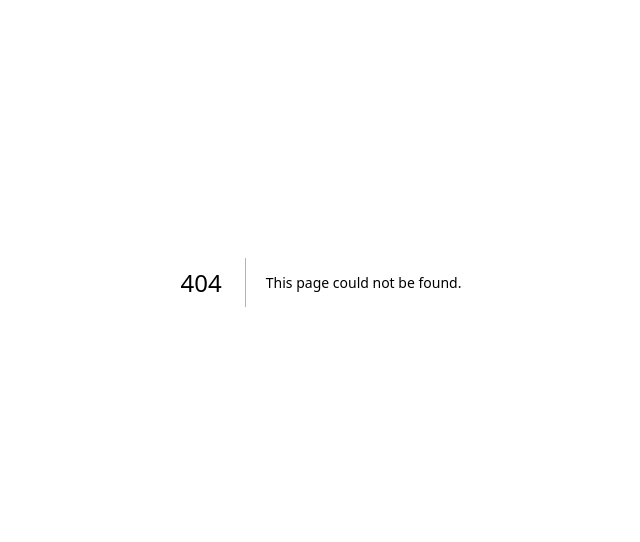
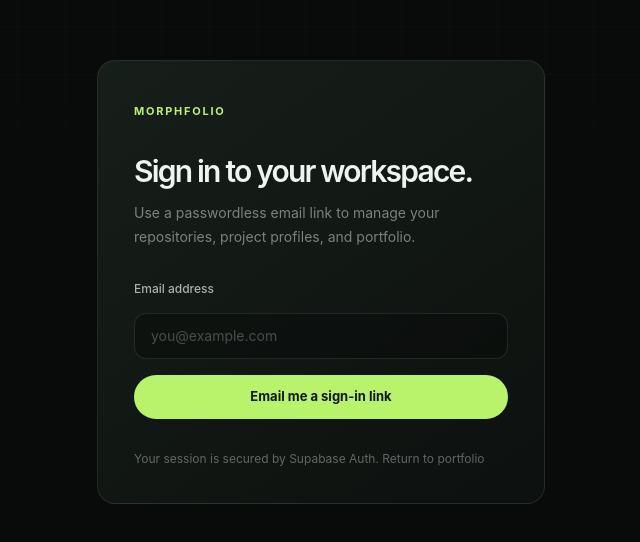
Before and after one commit to victorikaraoha23/morphfolio, a Next.js app: page /login in a window 1280 px wide. Before the commit this address had no page. Shown: the part 118-660 px from the top of the page, without its empty margins (319-959 px from the left). Built offline with nearby package versions, Linux system fonts and the light colour scheme.

Commit message:
Add src/app/login/page.tsx authentication workflow

```diff
--- /dev/null
+++ b/src/app/login/page.tsx
@@ -0,0 +1,78 @@
+"use client";
+
+import { FormEvent, useState } from "react";
+import Link from "next/link";
+
+import { createClient } from "@/lib/supabase/client";
+
+export default function LoginPage() {
+  const [email, setEmail] = useState("");
+  const [message, setMessage] = useState<string | null>(null);
+  const [error, setError] = useState<string | null>(null);
+  const [isSending, setIsSending] = useState(false);
+
+  async function handleSubmit(event: FormEvent<HTMLFormElement>) {
+    event.preventDefault();
+    setMessage(null);
+    setError(null);
+    setIsSending(true);
+
+    try {
+      const supabase = createClient();
+      const { error: signInError } = await supabase.auth.signInWithOtp({
+        email,
+        options: {
+          emailRedirectTo: `${window.location.origin}/auth/callback`,
+        },
+      });
+
+      if (signInError) {
+        throw signInError;
+      }
+
+      setMessage("Check your inbox. We sent you a secure sign-in link.");
+    } catch {
+      setError("We couldn't send the sign-in link. Check the email address and try again.");
+    } finally {
+      setIsSending(false);
+    }
+  }
+
+  return (
+    <main className="relative flex min-h-screen items-center justify-center overflow-hidden px-4 py-16">
+      <div className="grid-bg pointer-events-none absolute inset-x-0 top-0 h-[600px]" />
+      <section className="panel relative z-10 w-full max-w-md p-7 sm:p-9">
+        <Link href="/" className="eyebrow">MorphFolio</Link>
+        <h1 className="mt-8 text-3xl font-semibold tracking-[-.06em]">Sign in to your workspace.</h1>
+        <p className="mt-3 text-sm leading-6 text-white/45">
+          Use a passwordless email link to manage your repositories, project profiles, and portfolio.
+        </p>
+
+        <form onSubmit={handleSubmit} className="mt-8 space-y-4">
+          <label htmlFor="email" className="block text-xs font-medium text-white/65">Email address</label>
+          <input
+            id="email"
+            name="email"
+            type="email"
+            autoComplete="email"
+            required
+            value={email}
+            onChange={(event) => setEmail(event.target.value)}
+            placeholder="you@example.com"
+            className="w-full rounded-xl border border-white/10 bg-black/25 px-4 py-3 text-sm text-white outline-none transition placeholder:text-white/25 focus:border-lime-300/50"
+          />
+          <button type="submit" disabled={isSending} className="primary-button w-full disabled:cursor-not-allowed disabled:opacity-60">
+            {isSending ? "Sending link..." : "Email me a sign-in link"}
+          </button>
+        </form>
+
+        {message ? <p role="status" className="mt-5 rounded-xl border border-lime-300/20 bg-lime-300/[.06] p-3 text-sm text-lime-100">{message}</p> : null}
+        {error ? <p role="alert" className="mt-5 rounded-xl border border-red-300/20 bg-red-300/[.06] p-3 text-sm text-red-100">{error}</p> : null}
+
+        <p className="mt-8 text-xs text-white/35">
+          Your session is secured by Supabase Auth. <Link href="/" className="text-white/65 hover:text-lime-200">Return to portfolio</Link>
+        </p>
+      </section>
+    </main>
+  );
+}
```
